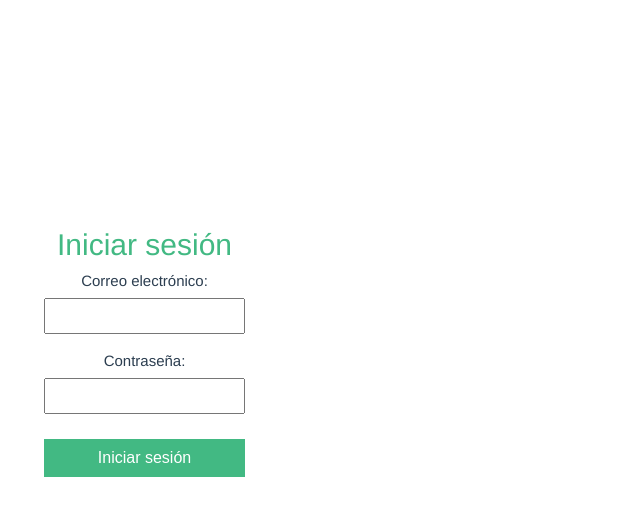
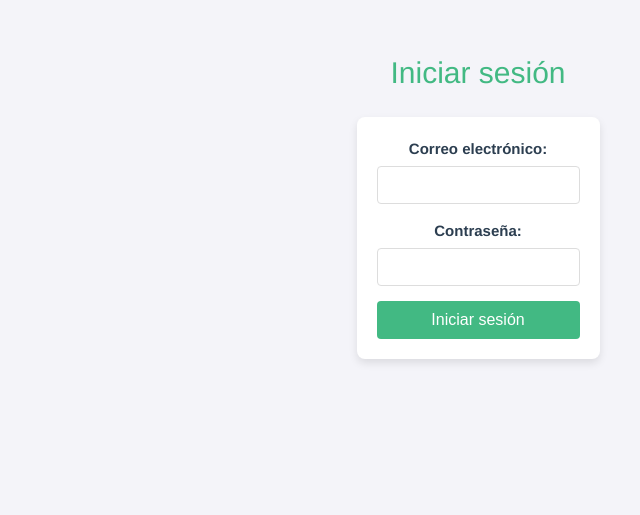
Before and after one commit to andresmurilloco/PruebaTecnica, a Vue app in the folder frontend/: page / in a window 1280 px wide. Shown: the part 111-626 px from the top of the page, without its empty margins (162-802 px from the left). Built offline with nearby package versions, Linux system fonts and the light colour scheme.

Commit message:
Functional but missing some requirements

```diff
--- a/frontend/src/App.vue
+++ b/frontend/src/App.vue
@@ -23,11 +23,11 @@
     </div>
 
     <!-- Mostrar documentos si el usuario está autenticado -->
-    <div v-else>
+    <div v-else class="list-container">
       <h1>Listado de Documentos</h1>
       <button @click="logout">Cerrar sesión</button>
       <ul v-if="documents.length">
-        <li v-for="document in documents" :key="document.id">
+        <li v-for="document in documents" :key="document.id" class="document-item">
           <p><strong>Título:</strong> {{ document.titulo }}</p>
           <p><strong>Descripción:</strong> {{ document.descripcion }}</p>
           <p><strong>Estado:</strong> {{ document.estado }}</p>
@@ -35,18 +35,17 @@
           <a :href="document.archivo" target="_blank">Abrir Documento</a>
 
           <!-- Botones de edición, eliminación, aprobar y rechazar -->
-          <button @click="editDocument(document)">Editar</button>
-          <button @click="deleteDocument(document.id)">Eliminar</button>
-          <button @click="approveDocument(document.id)">Aprobar</button>
-          <button @click="rejectDocument(document.id)">Rechazar</button>
+          <div class="document-actions">
+            <button @click="editDocument(document)">Editar</button>
+            <button @click="deleteDocument(document.id)">Eliminar</button>
+            <button @click="approveDocument(document.id)">Aprobar</button>
+            <button @click="rejectDocument(document.id)">Rechazar</button>
+          </div>
         </li>
       </ul>
       <p v-else>Cargando documentos...</p>
       <FormularioDoc @documentUploaded="reloadPage" />
-    </div>
-
-    <!-- Panel de edición de documento -->
-    <div v-if="isEditing">
+      <div v-if="isEditing" class="edit-panel">
       <h2>Editar Documento</h2>
       <form @submit.prevent="saveDocument">
         <div>
@@ -57,9 +56,12 @@
           <label for="descripcion">Descripción</label>
           <input type="text" id="descripcion" v-model="editableDocument.descripcion" required />
         </div>
-        <button type="submit">Guardar Cambios</button>
-        <button @click="cancelEdit">Cancelar</button>
+        <div class="form-actions">
+          <button type="submit">Guardar Cambios</button>
+          <button type="button" @click="cancelEdit">Cancelar</button>
+        </div>
       </form>
+    </div>
     </div>
   </div>
 </template>
@@ -239,13 +241,34 @@ export default {
 <style>
 #app {
   font-family: Avenir, Helvetica, Arial, sans-serif;
+  display: flex;
+  flex-direction: column;
+  align-items: center;
+  justify-content: flex-start; /* Alinea el contenido desde la parte superior */
   text-align: center;
   margin-top: 60px;
+  background-color: #f4f4f9;
+  padding: 20px;
+  min-height: 100vh; /* Asegura que el contenedor ocupe toda la altura de la pantalla */
+  width: 100%;
+}
+
+h1 {
+  color: #42b983;
+}
+
+.list-container{
+  width: 100%;
 }
 
 form {
-  max-width: 300px;
-  margin: 0 auto;
+  width: 100%;
+  max-width: 600px; /* Aumentar el ancho a 600px */
+  margin: 20px auto; /* Centrado automático */
+  background-color: #fff;
+  padding: 20px;
+  border-radius: 8px;
+  box-shadow: 0 4px 8px rgba(0, 0, 0, 0.1);
 }
 
 form div {
@@ -255,12 +278,15 @@ form div {
 form label {
   display: block;
   margin-bottom: 5px;
+  font-weight: bold;
 }
 
 form input {
   width: 100%;
-  padding: 8px;
+  padding: 10px;
   font-size: 14px;
+  border: 1px solid #ddd;
+  border-radius: 4px;
 }
 
 form button {
@@ -271,6 +297,7 @@ form button {
   font-size: 16px;
   border: none;
   cursor: pointer;
+  border-radius: 4px;
 }
 
 form button:hover {
@@ -280,17 +307,26 @@ form button:hover {
 ul {
   list-style-type: none;
   padding: 0;
+  width: 100%;
+  max-width: 1000px; /* Aumentar el ancho a 1000px */
+  margin: 0 auto; /* Centrado automático */
+  background-color: #333; /* Fondo negro */
+  padding: 20px;
+  border-radius: 8px; /* Bordes redondeados */
 }
 
 li {
   margin: 15px 0;
-  padding: 10px;
+  padding: 20px;
   border: 1px solid #ddd;
   border-radius: 5px;
+  background-color: white;
+  box-shadow: 0 2px 4px rgba(0, 0, 0, 0.1);
+  color: black;
 }
 
-h1 {
-  color: #42b983;
+.document-actions button {
+  margin-right: 10px;
 }
 
 button {
@@ -300,24 +336,39 @@ button {
   font-size: 16px;
   border: none;
   cursor: pointer;
+  border-radius: 4px;
 }
 
 button:hover {
   background-color: darkred;
 }
 
-/* Estilos del formulario de edición */
-div > form {
+.edit-panel {
+  margin-top: 20px;
+  width: 100%;
+  max-width: 600px; /* Aumentar el ancho a 600px */
+  margin: 20px auto;
+  background-color: #fff;
+  padding: 20px;
+  border-radius: 8px;
+  box-shadow: 0 4px 8px rgba(0, 0, 0, 0.1);
+  color: #333;
+}
+
+.edit-panel form {
+  width: 100%;
   max-width: 400px;
   margin: 0 auto;
 }
 
-form button {
-  margin-top: 10px;
-  background-color: #42b983;
+.edit-panel button {
+  width: 48%;
+  margin-right: 4%;
 }
 
-form button:hover {
-  background-color: #38a369;
+.edit-panel .form-actions {
+  display: flex;
+  justify-content: space-between;
 }
+
 </style>
```
